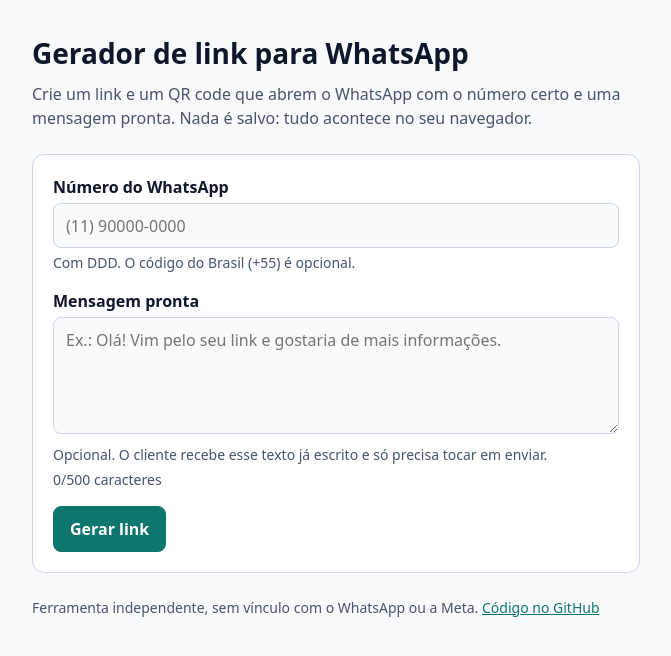
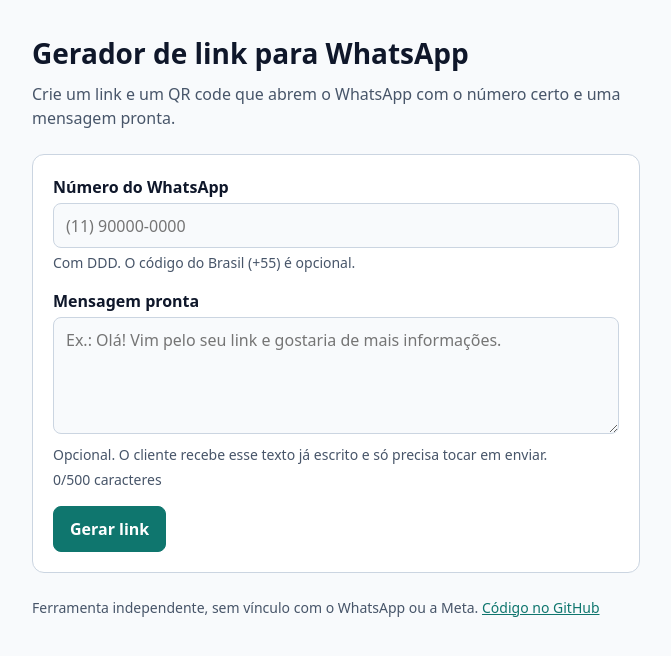
Before and after one commit to pablosscosta/whatsapp-link-generator, a React (Vite) app: page / in a window 1280 px wide. Shown: the top 656 px of the page, without its empty margins (304-975 px from the left). Built offline with nearby package versions, Linux system fonts and the light colour scheme.

Commit message:
feat: remove da introdução a explicação técnica sobre o navegador

```diff
--- a/src/App.tsx
+++ b/src/App.tsx
@@ -11,7 +11,6 @@ export function App() {
         <h1>Gerador de link para WhatsApp</h1>
         <p className="lead">
           Crie um link e um QR code que abrem o WhatsApp com o número certo e uma mensagem pronta.
-          Nada é salvo: tudo acontece no seu navegador.
         </p>
       </header>
 
```
